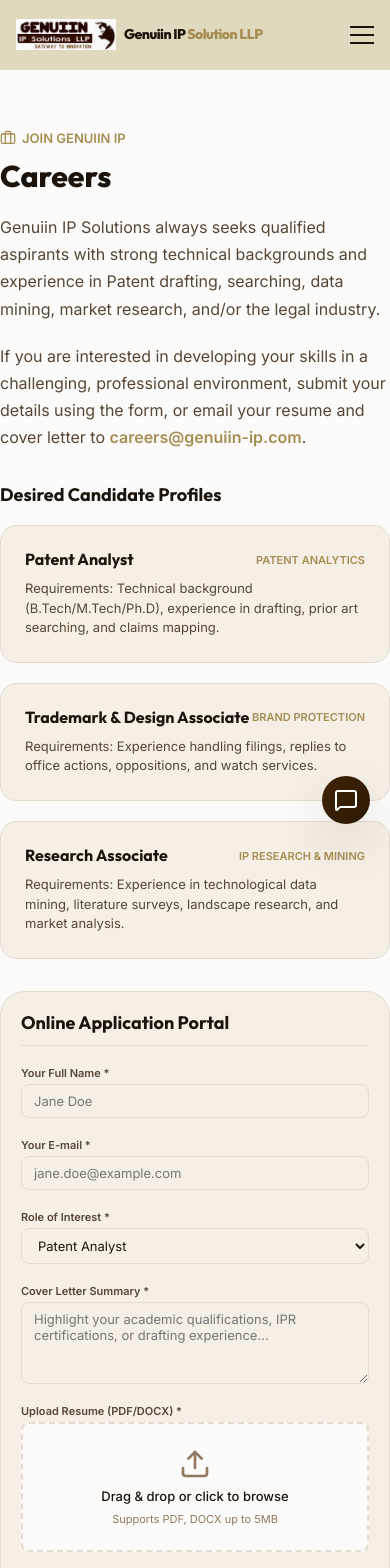
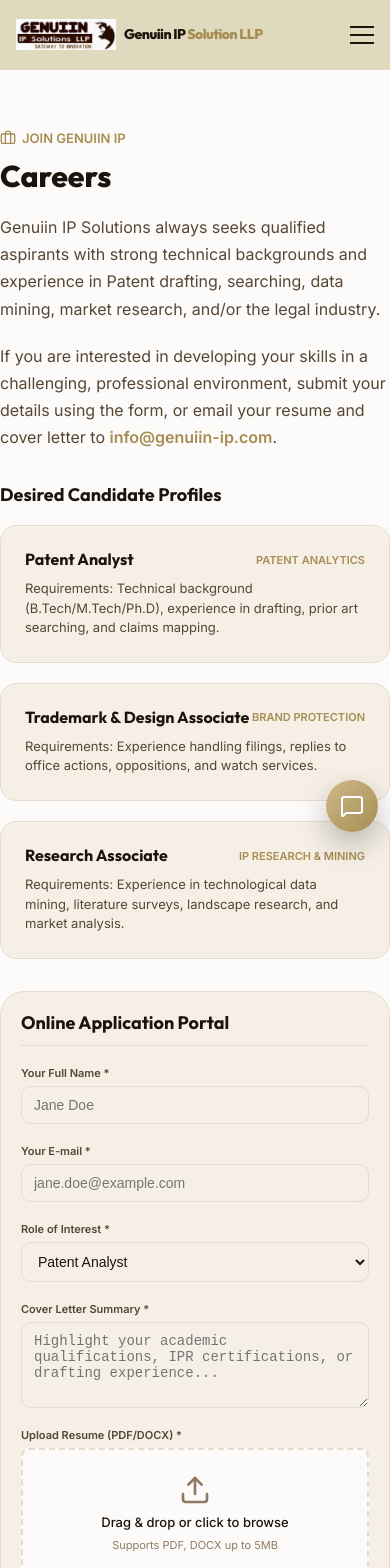
Before and after one commit to akashkumar0212/Genuiin-ip-solution-website, a React (Vite) app: page /career in a window 390 px wide. Shown: the top 1568 px of the page. Built offline with nearby package versions, Linux system fonts and the light colour scheme.

Commit message:
career, helpline, feedback mail service added

```diff
--- a/src/components/FeedbackWidget.jsx
+++ b/src/components/FeedbackWidget.jsx
@@ -12,17 +12,39 @@ export const FeedbackWidget = () => {
   const [submitted, setSubmitted] = useState(false);
   const [loading, setLoading] = useState(false);
 
-  const handleSubmit = (e) => {
-    e.preventDefault();
-    if (!formData.name || !formData.email || !formData.query) return;
+  const handleSubmit = async (e) => {
 
-    setLoading(true);
-    // Mock API submission delay
-    setTimeout(() => {
+      e.preventDefault();
+      if (!formData.name || !formData.email || !formData.query) return;
+      setLoading(true);
+      try {
+
+          const response = await fetch("/api/helpline.php", {
+              method: "POST",
+              headers: {
+                  "Content-Type": "application/json"
+              },
+              body: JSON.stringify(formData)
+          });
+
+          const result = await response.json();
+          if (result.success) {
+              setSubmitted(true);
+              setFormData({
+                  name: "",
+                  email: "",
+                  contact: "",
+                  query: ""
+              });
+          } else {
+              alert(result.message);
+          }
+
+      } catch (err) {
+          console.error(err);
+          alert("Unable to submit your query.");
+      }
       setLoading(false);
-      setSubmitted(true);
-      setFormData({ name: '', email: '', contact: '', query: '' });
-    }, 1000);
   };
 
   const handleChange = (e) => {
--- a/src/pages/Career.jsx
+++ b/src/pages/Career.jsx
@@ -20,13 +20,45 @@ export const Career = () => {
     }
   };
 
-  const handleSubmit = (e) => {
-    e.preventDefault();
-    setLoading(true);
-    setTimeout(() => {
+  const handleSubmit = async (e) => {
+      e.preventDefault();
+      if (!file) {
+          alert("Please upload your resume.");
+          return;
+      }
+      setLoading(true);
+      try {
+          const data = new FormData();
+          data.append("name", formData.name);
+          data.append("email", formData.email);
+          data.append("role", formData.role);
+          data.append("cover", formData.cover);
+          data.append("resume", file);
+
+          const response = await fetch("/api/career.php", {
+
+              method: "POST",
+              body: data
+          });
+
+          const result = await response.json();
+          if (result.success) {
+              setSubmitted(true);
+              setFormData({
+                  name: "",
+                  email: "",
+                  role: "",
+                  cover: ""
+              });
+              setFile(null);
+          } else {
+              alert(result.message);
+          }
+      } catch (err) {
+          console.log(err);
+          alert("Something went wrong.");
+      }
       setLoading(false);
-      setSubmitted(true);
-    }, 1200);
   };
 
   return (
@@ -48,7 +80,7 @@ export const Career = () => {
           </p>
 
           <p style={{ color: 'var(--text-secondary)', fontSize: '16px', lineHeight: '1.7', marginBottom: '32px' }}>
-            If you are interested in developing your skills in a challenging, professional environment, submit your details using the form, or email your resume and cover letter to <a href="mailto:careers@genuiin-ip.com" style={{ fontWeight: '600', color: 'var(--brand-gold-dark)' }}>careers@genuiin-ip.com</a>.
+            If you are interested in developing your skills in a challenging, professional environment, submit your details using the form, or email your resume and cover letter to <a href="mailto:info@genuiin-ip.com" style={{ fontWeight: '600', color: 'var(--brand-gold-dark)' }}>info@genuiin-ip.com</a>.
           </p>
 
           <div style={{ display: 'flex', flexDirection: 'column', gap: '20px' }}>
--- a/src/pages/Helpline.jsx
+++ b/src/pages/Helpline.jsx
@@ -12,13 +12,35 @@ export const Helpline = () => {
   const [submitted, setSubmitted] = useState(false);
   const [loading, setLoading] = useState(false);
 
-  const handleSubmit = (e) => {
-    e.preventDefault();
-    setLoading(true);
-    setTimeout(() => {
+  const handleSubmit = async (e) => {
+      e.preventDefault();
+      setLoading(true);
+      try {
+          const response = await fetch("/api/helpline.php", {
+              method: "POST",
+              headers: {
+                  "Content-Type": "application/json"
+              },
+              body: JSON.stringify(formData)
+          });
+
+          const result = await response.json();
+          if (result.success) {
+              setSubmitted(true);
+              setFormData({
+                  name: "",
+                  email: "",
+                  subject: "",
+                  message: ""
+              });
+          } else {
+              alert(result.message);
+          }
+      } catch (err) {
+          console.log(err);
+          alert("Unable to submit your query.");
+      }
       setLoading(false);
-      setSubmitted(true);
-    }, 1000);
   };
 
   return (
--- a/src/styles/global.css
+++ b/src/styles/global.css
@@ -496,10 +496,11 @@ img {
     border-left: none;
   }
 
-  .dropdown-container:hover .dropdown-menu {
+  .dropdown-container.active .dropdown-menu {
     opacity: 1;
     visibility: visible;
     transform: translateX(-50%) translateY(0);
+    pointer-events: auto;
 }
 }
 
@@ -893,79 +894,84 @@ img {
   }
 }
 
-/* Floating Feedback Widget */
+/* ===========================================================
+   FLOATING FEEDBACK WIDGET
+=========================================================== */
+
 .feedback-widget {
     position: fixed;
-  bottom: 20px;
-  right: 20px;
-  z-index: 999;
+    right: 24px;
+    bottom: 24px;
+    z-index: 9999;
 }
 
-@media (min-width: 768px) {
-  .feedback-widget {
-    bottom: 32px;
-    right: 32px;
-  }
-}
+/* ===========================================================
+   FLOATING BUTTON
+=========================================================== */
 
 .feedback-trigger {
-  width: 48px;
-  height: 48px;
+    width: 60px;
+    height: 60px;
     border-radius: 50%;
-  background: linear-gradient(135deg, var(--brand-brown) 0%, var(--brand-brown-dark) 100%);
-  color: #FFF;
+    border: none;
+    cursor: pointer;
     display: flex;
     align-items: center;
     justify-content: center;
-  box-shadow: var(--shadow-lg);
-  cursor: pointer;
-  transition: all var(--transition-fast);
-  border: none;
+    background: linear-gradient(135deg, var(--brand-gold), var(--brand-gold-dark));
+    color: #fff;
+    box-shadow: 0 12px 30px rgba(0, 0, 0, 0.25);
+    transition: all 0.3s ease;
 }
 
-@media (min-width: 768px) {
-  .feedback-trigger {
-    width: 56px;
-    height: 56px;
+.feedback-trigger:hover {
+    transform: scale(1.08) rotate(10deg);
 }
+
+.feedback-trigger:active {
+    transform: scale(0.95);
 }
 
 [data-theme="dark"] .feedback-trigger {
-  background: linear-gradient(135deg, var(--brand-gold) 0%, var(--brand-gold-dark) 100%);
+    background: linear-gradient(135deg, var(--brand-gold), var(--brand-gold-dark));
     color: var(--brand-brown-dark);
 }
 
-.feedback-trigger:hover {
-  transform: scale(1.1) rotate(15deg);
-}
+/* ===========================================================
+   PANEL
+=========================================================== */
 
 .feedback-panel {
     position: absolute;
-  bottom: 60px;
     right: 0;
-  width: 290px;
-  background-color: var(--bg-primary);
+    bottom: 80px;
+    width: 380px;
+    max-width: calc(100vw - 32px);
+    max-height: 80vh;
+    overflow-y: auto;
+    background: var(--bg-primary);
     border: 1px solid var(--border-color);
-  border-radius: var(--radius-md);
-  box-shadow: var(--shadow-lg);
-  padding: 16px;
-  display: flex;
-  flex-direction: column;
-  gap: 12px;
+    border-radius: 20px;
+    padding: 24px;
+    box-shadow: 0 25px 60px rgba(0, 0, 0, 0.18);
     opacity: 0;
     visibility: hidden;
-  transform: translateY(20px);
-  transition: all var(--transition-normal);
+    transform: translateY(25px);
+    transition: all 0.35s ease;
 }
 
-@media (min-width: 768px) {
-  .feedback-panel {
-    bottom: 72px;
-    width: 320px;
-    padding: 24px;
-    gap: 16px;
+/* Scrollbar */
+
+.feedback-panel::-webkit-scrollbar {
+    width: 6px;
 }
+
+.feedback-panel::-webkit-scrollbar-thumb {
+    background: var(--border-color);
+    border-radius: 20px;
 }
+
+/* Open */
 
 .feedback-widget.active .feedback-panel {
     opacity: 1;
@@ -973,53 +979,147 @@ img {
     transform: translateY(0);
 }
 
+/* ===========================================================
+   FORM
+=========================================================== */
+
+.feedback-panel form {
+    display: flex;
+    flex-direction: column;
+    gap: 14px;
+}
+
 .form-group {
     display: flex;
     flex-direction: column;
-  gap: 4px;
-}
-
-@media (min-width: 768px) {
-  .form-group {
     gap: 6px;
-  }
 }
 
 .form-label {
-  font-size: 11px;
+    font-size: 12px;
     font-weight: 600;
     color: var(--text-secondary);
 }
 
-@media (min-width: 768px) {
-  .form-label {
-    font-size: 12px;
-  }
-}
-
 .form-input {
     width: 100%;
-  padding: 8px 12px;
-  border-radius: var(--radius-sm);
+    padding: 11px 14px;
+    border-radius: 10px;
     border: 1px solid var(--border-color);
-  background-color: var(--bg-secondary);
+    background: var(--bg-secondary);
     color: var(--text-primary);
-  font-size: 13px;
-  font-family: inherit;
-  transition: all var(--transition-fast);
-}
-
-@media (min-width: 768px) {
-  .form-input {
-    padding: 10px 14px;
-  }
+    font-size: 14px;
+    transition: 0.25s;
 }
 
 .form-input:focus {
     outline: none;
     border-color: var(--brand-gold);
-  background-color: var(--bg-primary);
+    background: var(--bg-primary);
     box-shadow: 0 0 0 3px rgba(207, 185, 136, 0.2);
+}
+
+.feedback-panel textarea {
+    resize: vertical;
+    min-height: 90px;
+}
+
+.feedback-panel .btn {
+    width: 100%;
+    justify-content: center;
+}
+
+/* ===========================================================
+   TABLET
+=========================================================== */
+
+@media (max-width: 768px) {
+    .feedback-widget {
+        right: 16px;
+        bottom: 16px;
+    }
+
+    .feedback-panel {
+        width: 340px;
+        bottom: 74px;
+        padding: 20px;
+    }
+
+    .feedback-trigger {
+        width: 56px;
+        height: 56px;
+    }
+}
+
+/* ===========================================================
+   MOBILE
+=========================================================== */
+
+@media (max-width: 600px) {
+    .feedback-widget {
+        left: 12px;
+        right: 12px;
+        bottom: 12px;
+    }
+
+    .feedback-trigger {
+        position: fixed;
+        right: 16px;
+        bottom: 16px;
+        width: 56px;
+        height: 56px;
+    }
+
+    .feedback-panel {
+        position: fixed;
+        left: 12px;
+        right: 12px;
+        bottom: 84px;
+        width: auto;
+        max-width: none;
+        max-height: 70vh;
+        border-radius: 18px;
+        padding: 18px;
+    }
+}
+
+/* ===========================================================
+   SMALL PHONES
+=========================================================== */
+
+@media (max-width: 400px) {
+    .feedback-widget {
+        left: 8px;
+        right: 8px;
+    }
+
+    .feedback-panel {
+        left: 8px;
+        right: 8px;
+        bottom: 76px;
+        max-height: 75vh;
+        padding: 16px;
+    }
+
+    .feedback-panel h4 {
+        font-size: 15px;
+    }
+
+    .form-input {
+        font-size: 14px;
+        padding: 10px 12px;
+    }
+
+    .form-label {
+        font-size: 11px;
+    }
+
+    .feedback-trigger {
+        width: 52px;
+        height: 52px;
+        right: 12px;
+        bottom: 12px;
+    }
 }
 
 /* FAQ Section */
```
Lines whose indentation alone changed are shown as unchanged.
